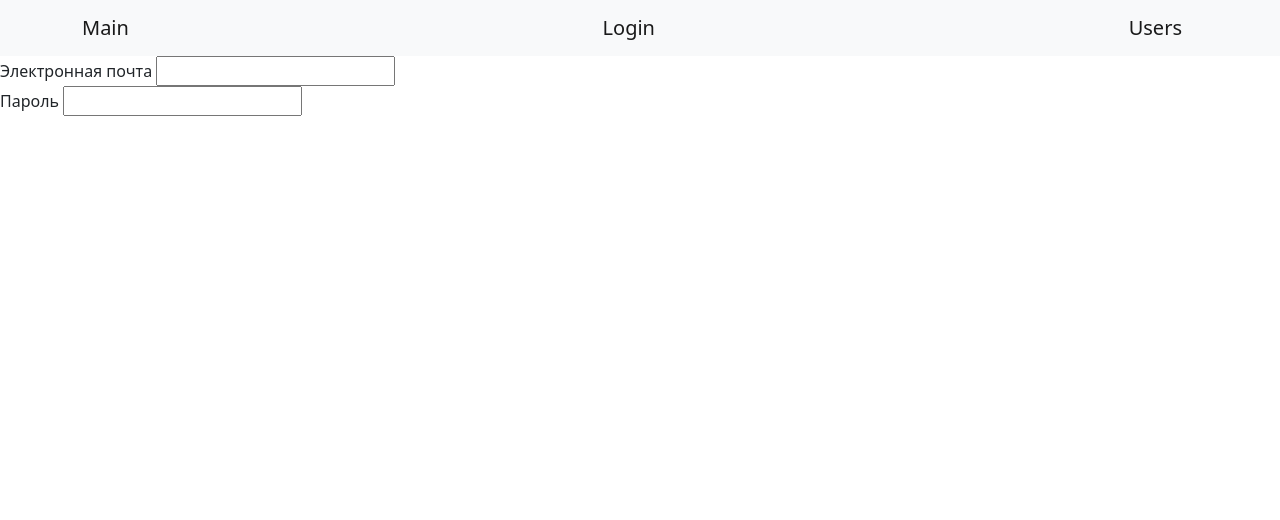
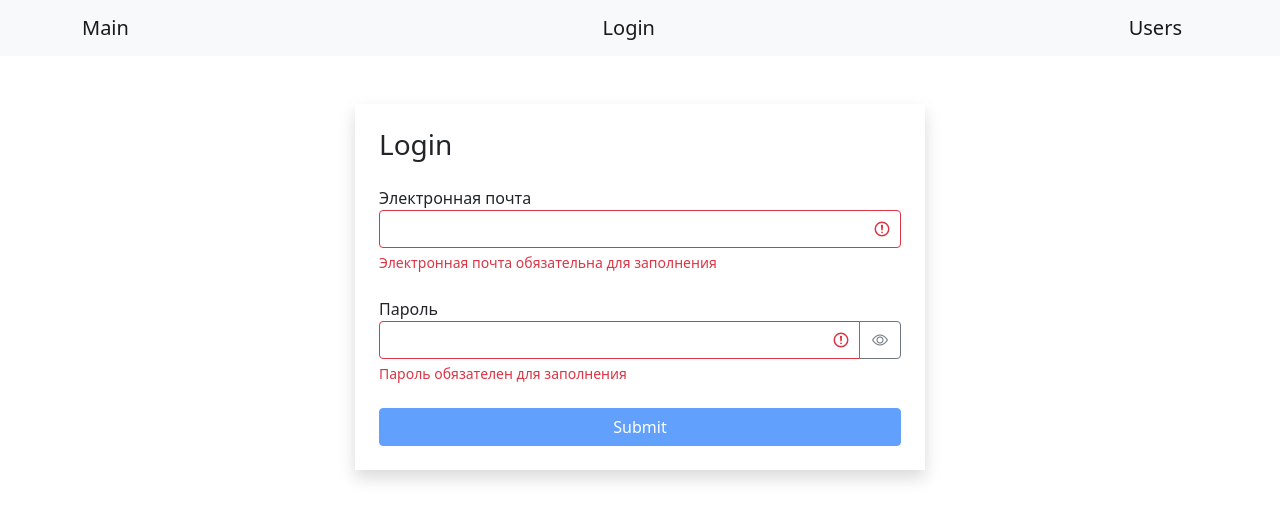
Before and after one commit to FryOS/fast-company, a React (Create React App) app: page /login in a window 1280 px wide. Shown: the top 520 px of the page. Built offline with nearby package versions, Linux system fonts and the light colour scheme.

Commit message:
сделал просто форму поиска

```diff
--- a/src/components/login.jsx
+++ b/src/components/login.jsx
@@ -1,9 +1,14 @@
-import React, { useState } from "react";
+import React, { useState, useEffect } from "react";
 import TextField from "./textField";
+import { validator } from "../utils/validator";
 
 const Login = () => {
     const [data, setData] = useState({ email: "", password: "" });
     // const [password, setPassword] = useState(); // Для каждого поля делать свое состояние. Что не есть хорошо
+
+    const [errors, setErrors] = useState({});
+
+    const isValid = Object.keys(errors).length === 0;
 
     //  по name отслеживаем какое поле мы изменяем, handleChange универсальный метод для каждого поля
     // value меняем для каждого поля в зависимости какой target используется
@@ -14,13 +19,61 @@
         }));
     };
 
+    const validateConfig = {
+        email: {
+            isRequired: {
+                message: "Электронная почта обязательна для заполнения"
+            },
+            isEmail: {
+                message: "Электронная почта введена некорректна"
+            }
+        },
+        password: {
+            isRequired: {
+                message: "Пароль обязателен для заполнения"
+            },
+            isCapitalSymbol: {
+                message: "Пароль должен содержать одну заглавную букву"
+            },
+            isContainDigit: {
+                message: "Пароль должен содержать одну цифру"
+            },
+            min: {
+                message: "Пароль должен составить минимум из 8 символов",
+                value: 8
+            }
+        }
+    };
+
+    useEffect(() => {
+        validate();
+    }, [data]);
+
+    const validate = () => {
+        const errors = validator(data, validateConfig);
+        setErrors(errors);
+        return Object.keys(errors).length === 0;
+    };
+
+    const handleSubmit = (e) => {
+        e.preventDefault();
+        const isValid = validate();
+        if (!isValid) return;
+        console.log(data); //   передавая data мы можем видеть какие данные мы передаем в полях
+    };
+
     //  TextField унифицированный элемент
     return (
-        <form action="">
+        <div className="container mt-5">
+            <div className="row">
+                <div className="col-md-6 offset-md-3 p-4 shadow">
+                    <h3 className="mb-4">Login</h3>
+                    <form onSubmit={handleSubmit}>
                         <TextField
                             label="Электронная почта"
                             name="email"
                             value={data.email}
+                            error={errors.email}
                             onChange={handleChange}
                         />
                         <TextField
@@ -28,9 +81,16 @@
                             type="password"
                             name="password"
                             value={data.password}
+                            error={errors.password}
                             onChange={handleChange}
                         />
+                        <button className="btn btn-primary w-100 mx-auto" type="submit" disabled={!isValid}>
+                            Submit
+                        </button>
                     </form>
+                </div>
+            </div>
+        </div>
     );
 };
 
--- a/src/components/textField.jsx
+++ b/src/components/textField.jsx
@@ -1,17 +1,44 @@
-import React from "react";
 import PropTypes from "prop-types";
+import React, { useState } from "react";
 
-const TextField = ({ label, type, name, value, onChange }) => {
+const TextField = ({ label, type, name, value, error, onChange }) => {
+    const [showPassword, setshowPassword] = useState(false);
+
+    const getInputClasses = () => {
+        return "form-control" + (error ? " is-invalid" : "");
+    };
+
+    const toggleShowPassword = (params) => {
+        setshowPassword((prevState) => !prevState);
+    };
+
     return (
-        <div>
+        <div className="mb-4">
             <label htmlFor="email">{label}</label>{" "}
+            <div className="input-group has-validation">
                 <input
-                type={type}
+                    type={showPassword ? "text" : type}
                     id={name}
                     name={name}
                     value={value}
                     onChange={onChange}
+                    className={getInputClasses()}
                 />
+                {type === "password" && (
+                    <button
+                        className="btn btn-outline-secondary"
+                        type="button"
+                        onClick={toggleShowPassword}
+                    >
+                        <i
+                            className={
+                                "bi bi-eye" + (showPassword ? "-slash" : "")
+                            }
+                        ></i>
+                    </button>
+                )}
+                {error && <div className="invalid-feedback">{error}</div>}
+            </div>
         </div>
     );
 };
@@ -25,6 +52,7 @@
     type: PropTypes.string,
     name: PropTypes.string,
     value: PropTypes.string,
+    error: PropTypes.string,
     onChange: PropTypes.func
 };
 
--- a/src/components/users.jsx
+++ b/src/components/users.jsx
@@ -94,8 +94,12 @@
                         </button>
                     </div>
                 )}
+
                 <div className="d-flex flex-column">
                     <SearchStatus usersLength={count} />
+                    <form>
+                        <input placeholder="Search" type="text" name="" id="" />
+                    </form>
                     {count > 0 && (
                         <UserTable
                             users={userCrop}
--- /dev/null
+++ b/src/utils/validator.js
@@ -0,0 +1,46 @@
+export function validator(data, config) {
+    const errors = {};
+    function validate(validateMethod, data, config) {
+        let statusValidate;
+        switch (validateMethod) {
+            case "isRequired":
+                statusValidate = data.trim() === "";
+                break;
+            case "isEmail": {
+                const emailRegExp = /^\S+@\S+\.\S+$/g;
+                statusValidate = !emailRegExp.test(data);
+                break;
+            }
+            case "isCapitalSymbol": {
+                const capitalRegExp = /[A-Z]+/g;
+                statusValidate = !capitalRegExp.test(data);
+                break;
+            }
+            case "isContainDigit": {
+                const containDigitRegExp = /\d+/g;
+                statusValidate = !containDigitRegExp.test(data);
+                break;
+            }
+            case "min": {
+                statusValidate = data.length < config.value;
+                break;
+            }
+            default:
+                break;
+        }
+        if (statusValidate) return config.message;
+    }
+    for (const fieldName in data) {
+        for (const validateMethod in config[fieldName]) {
+            const error = validate(
+                validateMethod,
+                data[fieldName],
+                config[fieldName][validateMethod]
+            );
+            if (error && !errors[fieldName]) {
+                errors[fieldName] = error;
+            }
+        }
+    }
+    return errors;
+}
```
Lines whose indentation alone changed are shown as unchanged.
